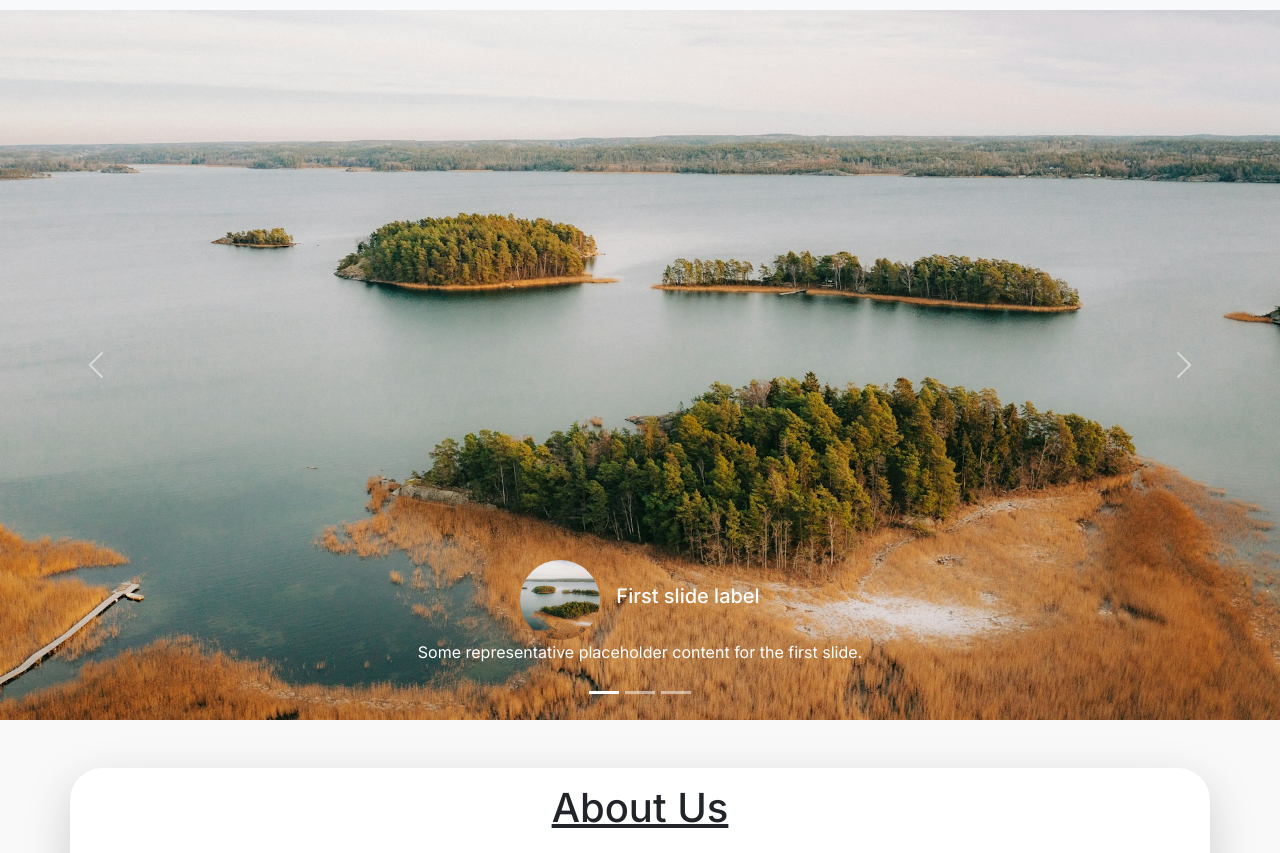
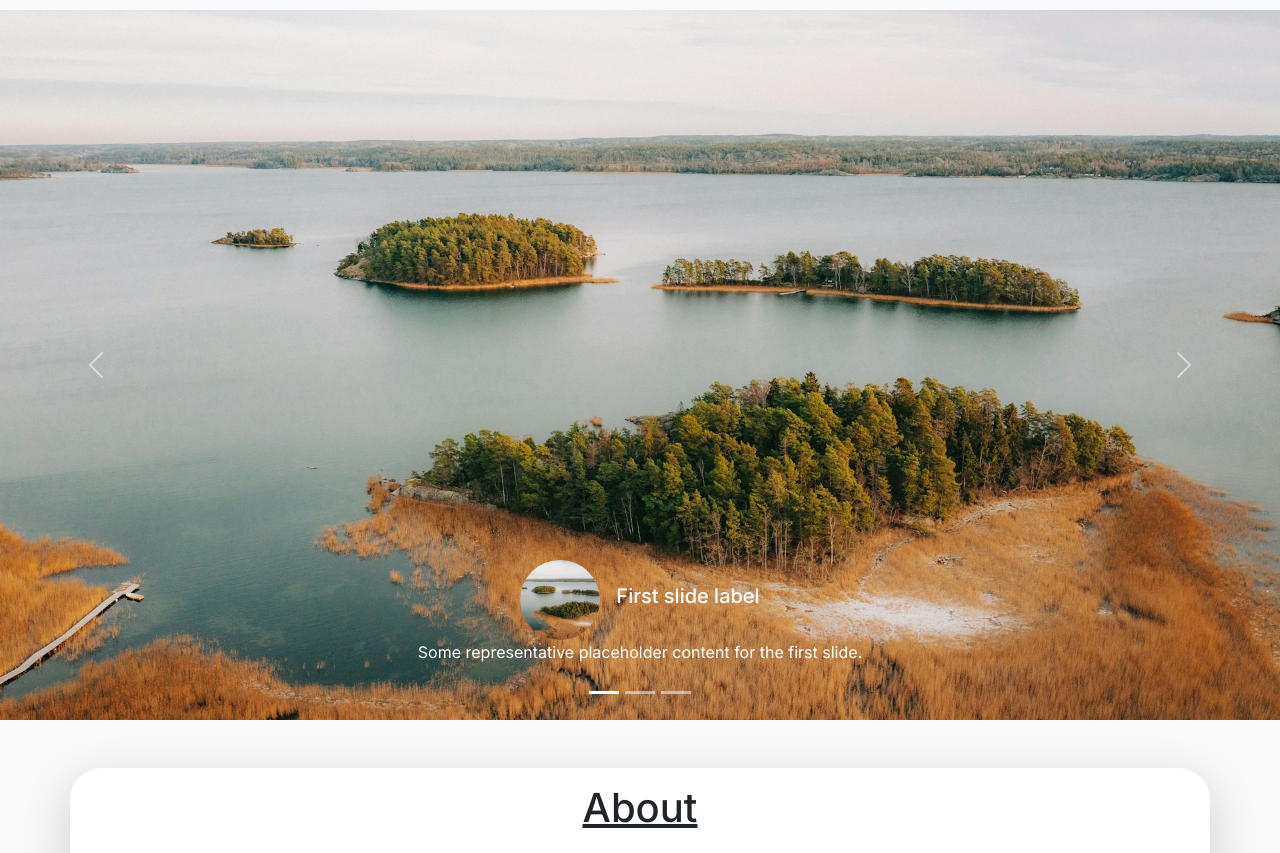
Before and after one commit to zinoo-dez/bootstrap-blog, a plain HTML site: page index.html in a window 1280 px wide. Shown: the part 78-931 px from the top of the page. Drawn offline with Linux system fonts and the light colour scheme.

Commit message:
changes in index page

```diff
--- a/index.html
+++ b/index.html
@@ -272,9 +272,7 @@
           class="container p-3 px-md-0 shadow-lg rounded-5"
           style="background-color: #fff"
         >
-          <h2 class="text-center fs-1 mb-4 text-decoration-underline">
-            About Us
-          </h2>
+          <h2 class="text-center fs-1 mb-4 text-decoration-underline">About</h2>
           <div class="row g-4" style="min-height: 300px">
             <div class="col-md-6 px-5 text-center">
               <img
```
